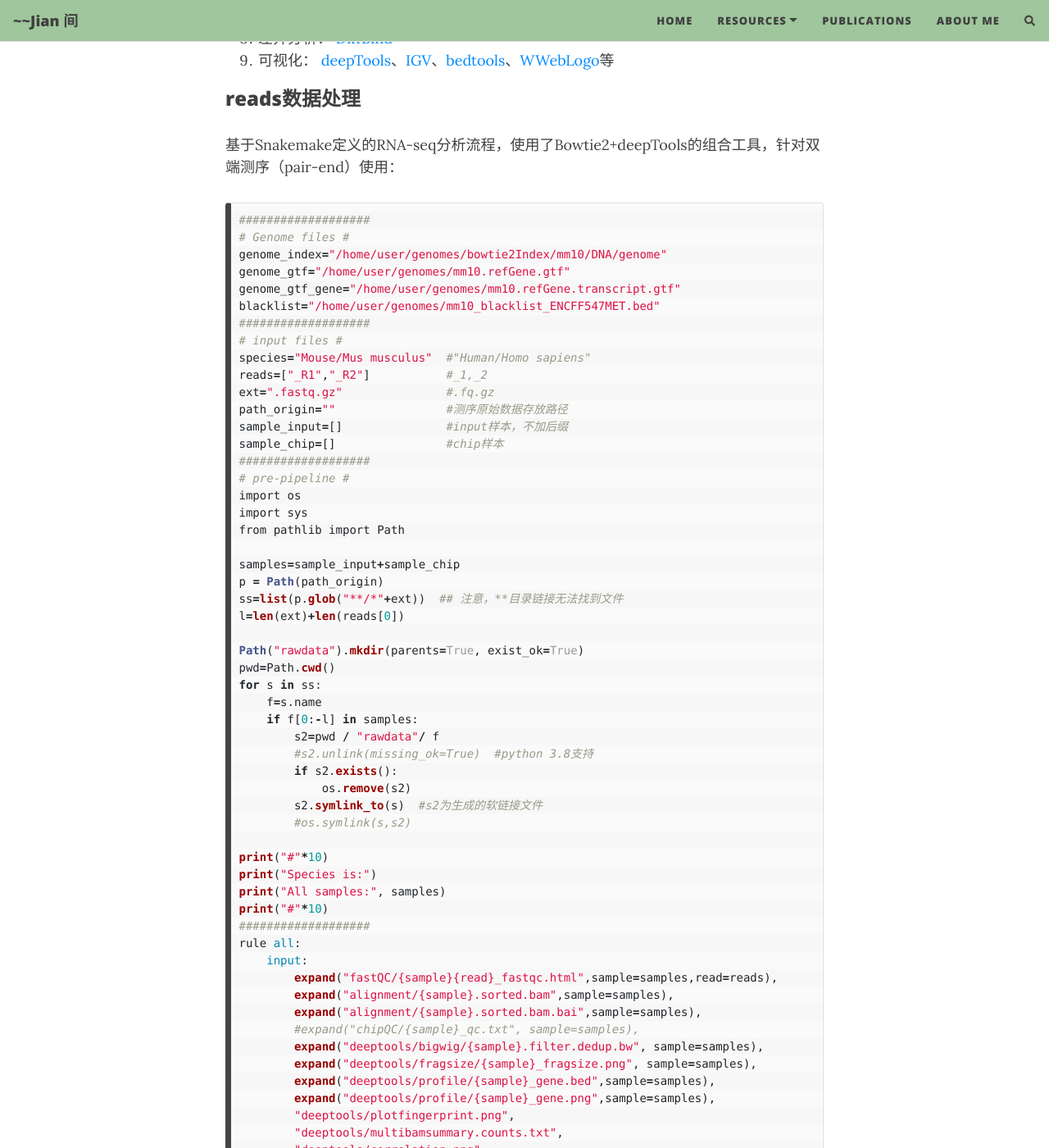
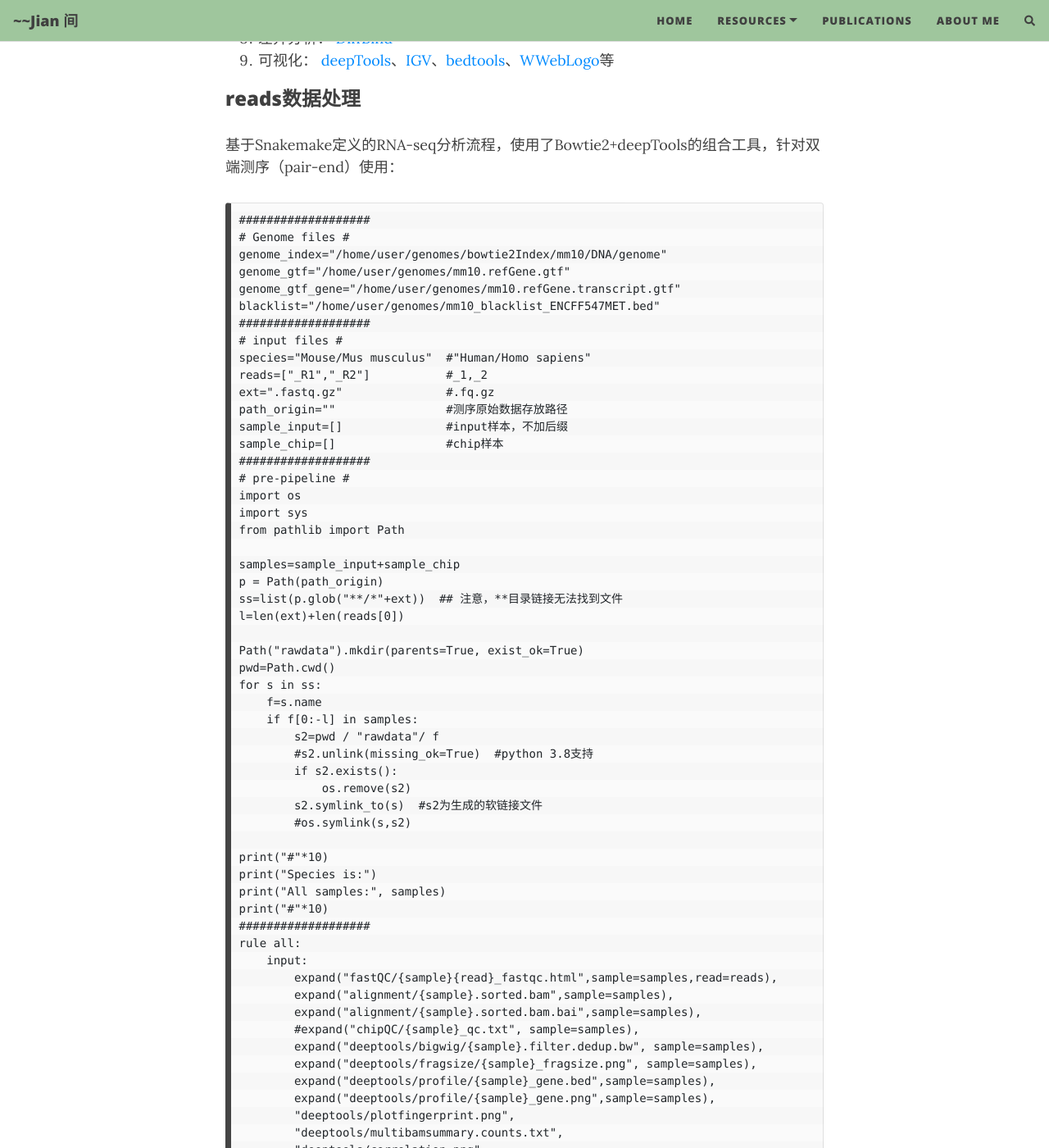
Before and after one commit to Zer0o0/intergap.githb.io, a Jekyll site: the page built from docs/_posts/2022-09-18-chip-seq-analysis.md, in a window 1280 px wide and 1400 px high, scrolled down 1560 px. Shown: the whole window at 82% size. Built offline with Jekyll 4.4.1, drawn with Linux system fonts in a browser that asks for light colours; nearby versions of some CDN libraries; comment, search, counter and statistics services are not loaded; some of the changed text lies outside the part shown.

Commit message:
correct some mistakes in the previous posts

````diff
--- a/docs/_posts/2022-09-18-chip-seq-analysis.md
+++ b/docs/_posts/2022-09-18-chip-seq-analysis.md
@@ -48,7 +48,7 @@ ChIP-seq的一般分析过程包括：
 
 基于Snakemake定义的RNA-seq分析流程，使用了Bowtie2+deepTools的组合工具，针对双端测序（pair-end）使用：
 
-```python
+```
 ###################
 # Genome files #
 genome_index="/home/user/genomes/bowtie2Index/mm10/DNA/genome"
````
Also changed, not shown: docs/_posts/2022-09-09-rna-seq-analysis.md (+1 -1 lines).
